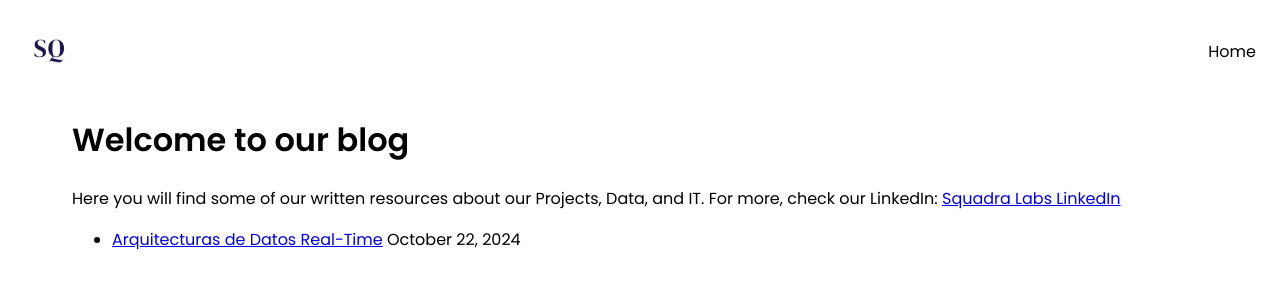
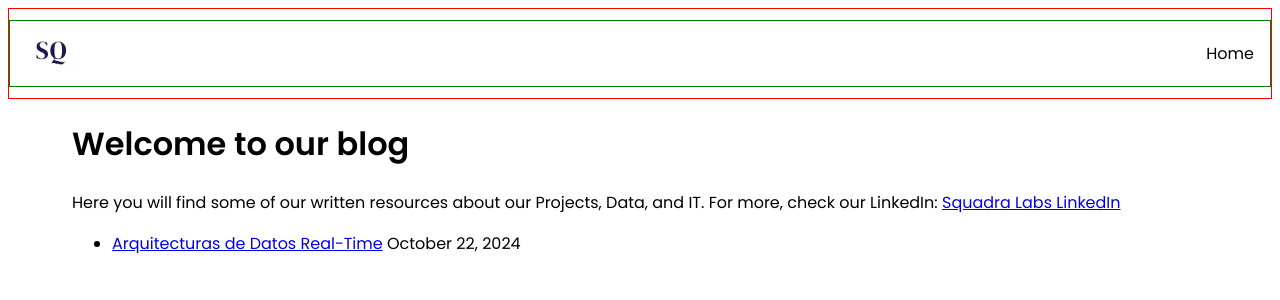
Before and after one commit to squadralabs/squadralabs.github.io, a Jekyll site: the page built from blog.html, in a window 1280 px wide. Shown: the top 300 px of the page. Built offline with Jekyll 4.4.1, drawn with Linux system fonts in a browser that asks for light colours.

Commit message:
Update custom-header.css

```diff
--- a/assets/css/custom-header.css
+++ b/assets/css/custom-header.css
@@ -5,6 +5,8 @@
   color: black; /* Texto del navbar en negro */
   z-index: 10; /* Asegura que la navbar esté sobre el contenido */
   margin: 0;
+  border: 1px solid red; /* Borde temporal para ver la estructura */
+
 }
 
 .navbar .container {
@@ -13,6 +15,8 @@
   align-items: center;
   margin: 0; /* Asegúrate de que no haya margen adicional */
   padding: 0; /* Elimina cualquier padding adicional en el contenedor */
+  border: 1px solid green; /* Borde temporal para ver la estructura */
+
 }
 
 
```
